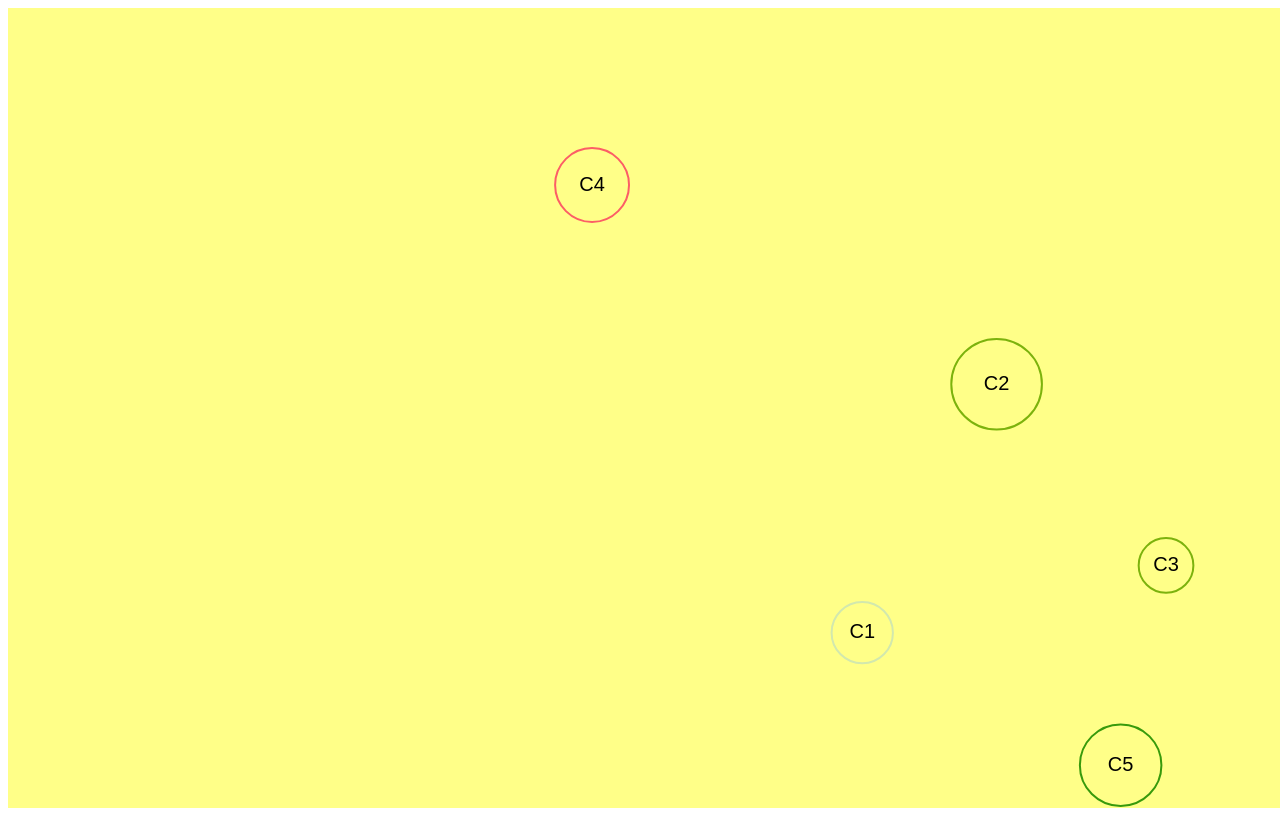
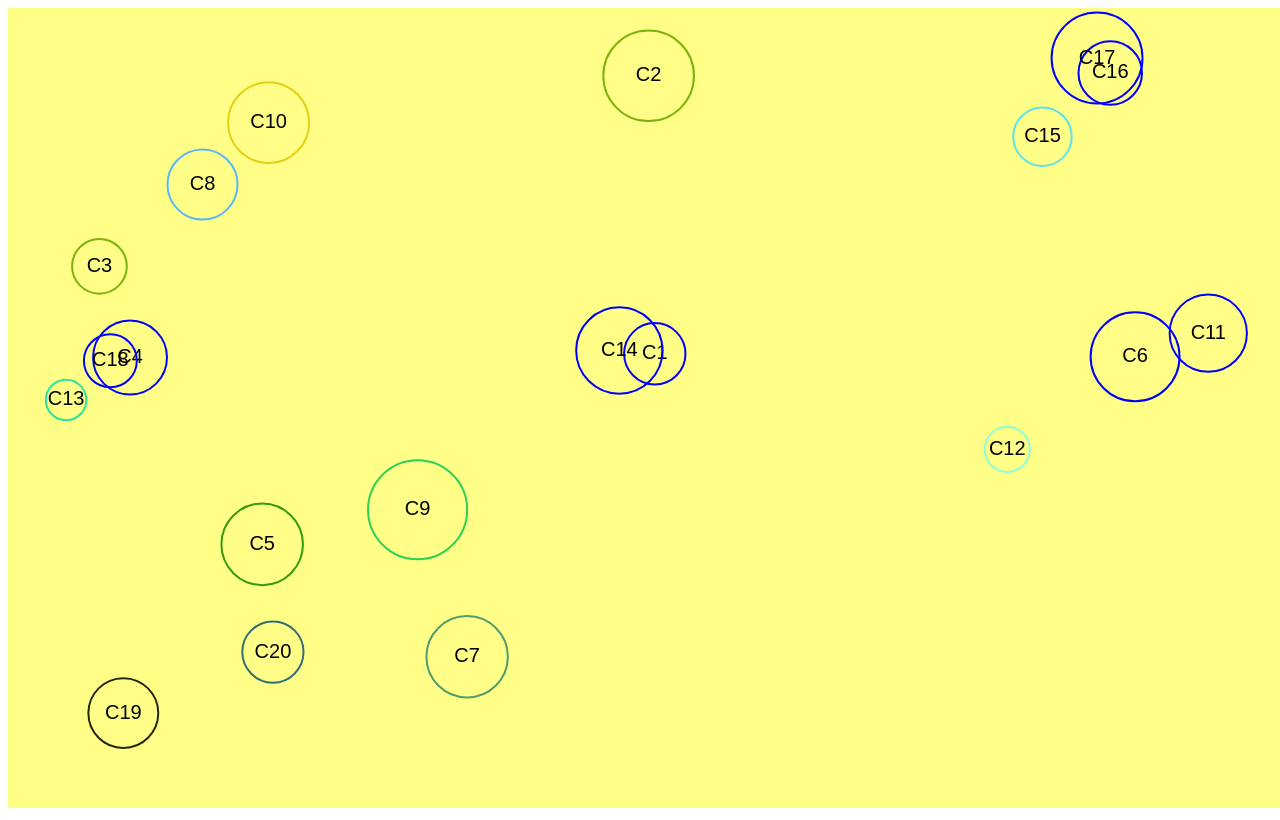
Before and after one commit to melianaya08-lab/graf-canvasCollision-, a plain HTML site: page index.html in a window 1280 px wide. Drawn offline with Linux system fonts and the light colour scheme.

Commit message:
Version 2.0

```diff
--- a/colision.js
+++ b/colision.js
@@ -1,72 +1,155 @@
 const canvas = document.getElementById("canvas");
 let ctx = canvas.getContext("2d");
+
 //Obtiene las dimensiones de la pantalla actual
 const window_height = window.innerHeight;
 const window_width = window.innerWidth;
+
 canvas.height = window_height;
 canvas.width = window_width;
 canvas.style.background = "#ff8";
+
 class Circle {
+
 constructor(x, y, radius, color, text, speed) {
+
     this.posX = x;
     this.posY = y;
     this.radius = radius;
+
     this.color = color;
+    this.originalColor = color;
+
     this.text = text;
+
     this.speed = speed;
-    this.dx = 1 * this.speed;
-    this.dy = 1 * this.speed;
+
+    this.dx = (Math.random() > 0.5 ? 1 : -1) * this.speed;
+    this.dy = (Math.random() > 0.5 ? 1 : -1) * this.speed;
+
+    this.isColliding = false;
 }
+
 draw(context) {
+
     context.beginPath();
+
     context.strokeStyle = this.color;
+
     context.textAlign = "center";
     context.textBaseline = "middle";
     context.font = "20px Arial";
+
     context.fillText(this.text, this.posX, this.posY);
+
     context.lineWidth = 2;
+
     context.arc(this.posX, this.posY, this.radius, 0, Math.PI * 2, false);
+
     context.stroke();
+
     context.closePath();
 }
+
 update(context) {
+
     this.draw(context);
-// Actualizar la posición X
+
     this.posX += this.dx;
-// Cambiar la dirección si el círculo llega al borde del canvas en X
+
     if (this.posX + this.radius > window_width || this.posX - this.radius < 0) {
         this.dx = -this.dx;
     }
-// Actualizar la posición Y
+
     this.posY += this.dy;
-// Cambiar la dirección si el círculo llega al borde del canvas en Y
+
     if (this.posY + this.radius > window_height || this.posY - this.radius < 0) {
         this.dy = -this.dy;
     }
+
+}
+
+checkCollision(otherCircle){
+
+    let dx = this.posX - otherCircle.posX;
+    let dy = this.posY - otherCircle.posY;
+
+    let distance = Math.sqrt(dx*dx + dy*dy);
+
+    if(distance < this.radius + otherCircle.radius){
+
+        this.color = "#0000FF";
+        otherCircle.color = "#0000FF";
+
+        this.isColliding = true;
+        otherCircle.isColliding = true;
+
     }
 }
-// Crear un array para almacenar N círculos
+
+resetColor(){
+
+    if(!this.isColliding){
+        this.color = this.originalColor;
+    }
+
+    this.isColliding = false;
+}
+
+}
+
+// Crear un array para almacenar círculos
 let circles = [];
-// Función para generar círculos aleatorios
-function generateCircles(n) {
-for (let i = 0; i < n; i++) {
-let radius = Math.random() * 30 + 20; // Radio entre 20 y 50
-let x = Math.random() * (window_width - radius * 2) + radius;
-let y = Math.random() * (window_height - radius * 2) + radius;
-let color = `#${Math.floor(Math.random()*16777215).toString(16)}`; // Color aleatorio
-let speed = Math.random() * 2 + 1; // Velocidad entre 1 y 3
-let text = `C${i + 1}`; // Etiqueta del círculo
-circles.push(new Circle(x, y, radius, color, text, speed));
+
+function generateCircles(n){
+
+    for(let i=0;i<n;i++){
+
+        let radius = Math.random()*30 + 20;
+
+        let x = Math.random() * (window_width - radius*2) + radius;
+        let y = Math.random() * (window_height - radius*2) + radius;
+
+        let color = `#${Math.floor(Math.random()*16777215).toString(16)}`;
+
+        let speed = Math.random()*4 + 1; // velocidad entre 1 y 5
+
+        let text = `C${i+1}`;
+
+        circles.push(new Circle(x,y,radius,color,text,speed));
+    }
+
+}
+
+function detectCollisions(){
+
+    for(let i=0;i<circles.length;i++){
+
+        circles[i].resetColor();
+
+        for(let j=i+1;j<circles.length;j++){
+
+            circles[i].checkCollision(circles[j]);
+
         }
     }
-// Función para animar los círculos
-function animate() {
-ctx.clearRect(0, 0, window_width, window_height); // Limpiar el canvas
-circles.forEach(circle => {
-circle.update(ctx); // Actualizar cada círculo
+
+}
+
+function animate(){
+
+    ctx.clearRect(0,0,window_width,window_height);
+
+    detectCollisions();
+
+    circles.forEach(circle=>{
+        circle.update(ctx);
     });
-requestAnimationFrame(animate); // Repetir la animación
+
+    requestAnimationFrame(animate);
 }
-// Generar N círculos y comenzar la animación
-generateCircles(5); // Puedes cambiar el número de círculos aquí
+
+// generar 20 círculos
+generateCircles(20);
+
 animate();
```
Also changed, not shown: index.html (+4 -4 lines). Lines whose indentation alone changed are shown as unchanged.
